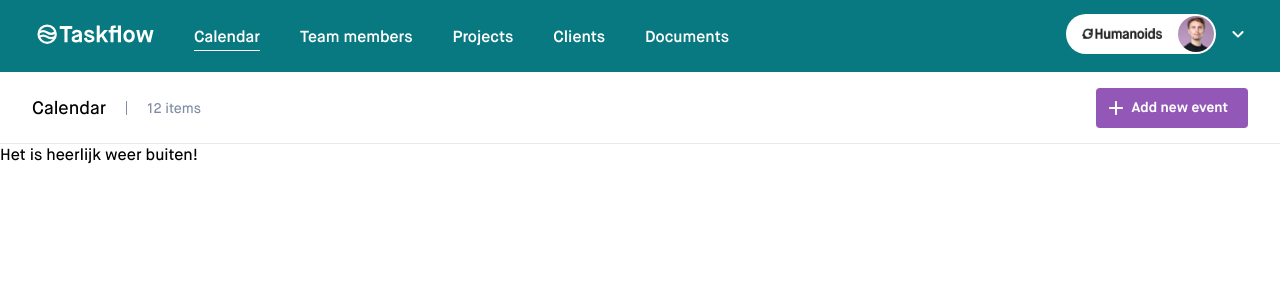
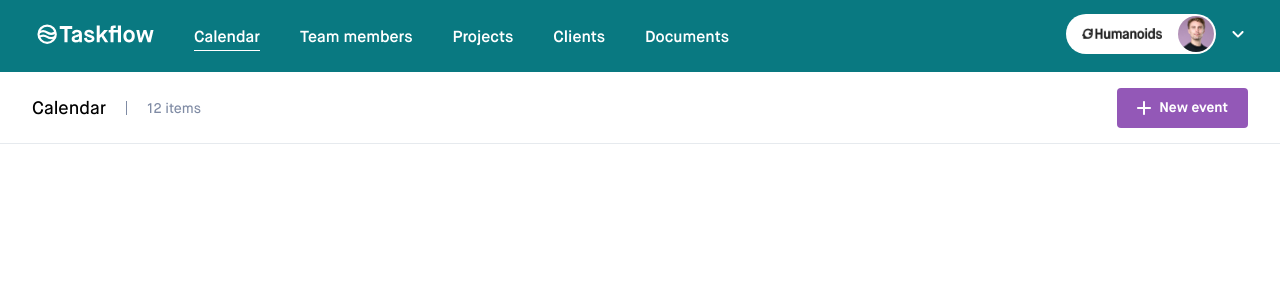
Before and after one commit to humanoidsbv/taskflow-jasper, a Next.js app: page / in a window 1280 px wide. Shown: the top 300 px of the page. Built offline with nearby package versions, Linux system fonts and the light colour scheme.

Commit message:
Implemented generic button component, improving on subheader component implementation

```diff
--- a/services/translations.ts
+++ b/services/translations.ts
@@ -1,13 +1,16 @@
 export const translations = {
-  event: {
+  "/calendar": {
+    title: "Calendar",
     buttonText: "New event",
     buttonAltText: "Add a new event",
   },
-  member: {
+  "/team-members": {
+    title: "Team Members",
     buttonText: "Add member",
     buttonAltText: "Add a new member",
   },
   default: {
+    title: "Default Title",
     buttonText: "Default",
     buttonAltText: "Default button component",
   },
--- a/src/app/globals.css
+++ b/src/app/globals.css
@@ -27,10 +27,8 @@ body {
 }
 
 body {
-  -moz-osx-font-smoothing: grayscale;
   -webkit-font-smoothing: antialiased;
   background: var(--white);
-  color: var(--foreground);
   font-weight: 500;
   padding-top: var(--header-height);
 }
@@ -46,13 +44,10 @@ button {
 }
 
 a {
-  color: inherit;
   text-decoration: none;
 }
 
 h5 {
   font-size: 18px;
-  font-style: normal;
   font-weight: 500;
-  line-height: normal;
 }
--- a/src/app/page.tsx
+++ b/src/app/page.tsx
@@ -1,10 +1,5 @@
 import { Subheader } from "@/components/subheader/Subheader";
 
-export default function CalendarPage() {
-  return (
-    <>
-      <Subheader itemCount={12} pageTitle="Calendar" />
-      <div>Het is heerlijk weer buiten!</div>
-    </>
-  );
+export default async function CalendarPage() {
+  return <Subheader itemCount={12} slug="/calendar" queryKey="calendarModal" />;
 }
--- a/src/app/projects/page.tsx
+++ b/src/app/projects/page.tsx
@@ -1,5 +1,3 @@
-import { Subheader } from "@/components/subheader/Subheader";
-
 export default function ProjectsPage() {
-  return <Subheader itemCount={3} pageTitle="Projects" />;
+  return <></>;
 }
--- a/src/app/team-members/page.tsx
+++ b/src/app/team-members/page.tsx
@@ -2,8 +2,6 @@ import { Subheader } from "@/components/subheader/Subheader";
 
 export default function TeamMembersPage() {
   return (
-    <>
-      <Subheader itemCount={12} pageTitle="Team members" />
-    </>
+    <Subheader itemCount={12} slug="/team-members" queryKey="membersModal" />
   );
 }
--- a/src/components/button/Button.module.css
+++ b/src/components/button/Button.module.css
@@ -7,16 +7,12 @@
   display: flex;
   font-size: 14px;
   font-weight: 700;
-  gap: 4px;
+  gap: 8px;
   height: 40px;
   justify-content: center;
   outline: none;
   padding: 0 20px;
   width: 100%;
-}
-
-.hasIconPadding {
-  padding: 0 20px 0 8px;
 }
 
 .primary {
--- a/src/components/button/Button.tsx
+++ b/src/components/button/Button.tsx
@@ -1,24 +1,32 @@
+import Link from "next/link";
+
 import { ReactNode } from "react";
 
 import styles from "./Button.module.css";
 
 interface ButtonProps {
   children: ReactNode;
-  onClick?: () => void;
+  href?: string | { query: { [key: string]: boolean } };
   variant?: "primary" | "secondary" | "special";
-  hasIconPadding?: boolean;
+  type?: "button" | "submit" | "reset";
+  className?: string;
 }
 
 export const Button = ({
   children,
-  hasIconPadding,
-  onClick,
+  type,
+  href,
   variant = "primary",
-}: ButtonProps) => (
-  <button
-    onClick={onClick}
-    className={`${styles.button} ${styles[variant]} ${hasIconPadding ? styles.hasIconPadding : ""}`.trim()}
-  >
-    {children}
-  </button>
-);
+  className,
+}: ButtonProps) => {
+  const classNameList = `${styles.button} ${styles[variant]} ${className}`;
+  return href ? (
+    <Link className={classNameList} href={href}>
+      {children}
+    </Link>
+  ) : (
+    <button className={classNameList} type={type}>
+      {children}
+    </button>
+  );
+};
--- a/src/components/subheader/Subheader.module.css
+++ b/src/components/subheader/Subheader.module.css
@@ -5,11 +5,7 @@
   flex-direction: column;
   gap: 16px;
   justify-content: space-between;
-  left: 0;
   padding: 20px;
-  position: relative;
-  right: 0;
-  top: 0;
 }
 
 .titles {
--- a/src/components/subheader/Subheader.tsx
+++ b/src/components/subheader/Subheader.tsx
@@ -1,28 +1,35 @@
-"use client";
-
 import Image from "next/image";
 
 import { Button } from "../button/Button";
+import { translations } from "@/services/translations";
 import buttonIcon from "@/public/icons/plus-icon.svg";
 
 import styles from "./Subheader.module.css";
 
 interface SubheaderProps {
   itemCount: number;
-  pageTitle: string;
+  queryKey: string;
+  slug: keyof typeof translations;
 }
 
-export const Subheader = ({ itemCount, pageTitle }: SubheaderProps) => {
+export const Subheader = ({ itemCount, queryKey, slug }: SubheaderProps) => {
+  const { buttonText, title } = slug
+    ? translations[slug]
+    : translations.default;
+  const buttonHref = {
+    query: { [queryKey]: true },
+  };
+
   return (
     <div className={styles.subheader}>
       <div className={styles.titles}>
-        <h5>{pageTitle}</h5>
+        <h5>{title}</h5>
         <div className={styles.divider}></div>
         <p className={styles.subtitle}>{itemCount} items</p>
       </div>
-      <Button hasIconPadding>
-        <Image alt="Add a new event" src={buttonIcon} />
-        Add new event
+      <Button href={buttonHref}>
+        <Image alt="Plus icon" src={buttonIcon} />
+        <span className={styles.text}>{buttonText}</span>
       </Button>
     </div>
   );
```
Also changed, not shown: public/icons/plus-icon.svg.
